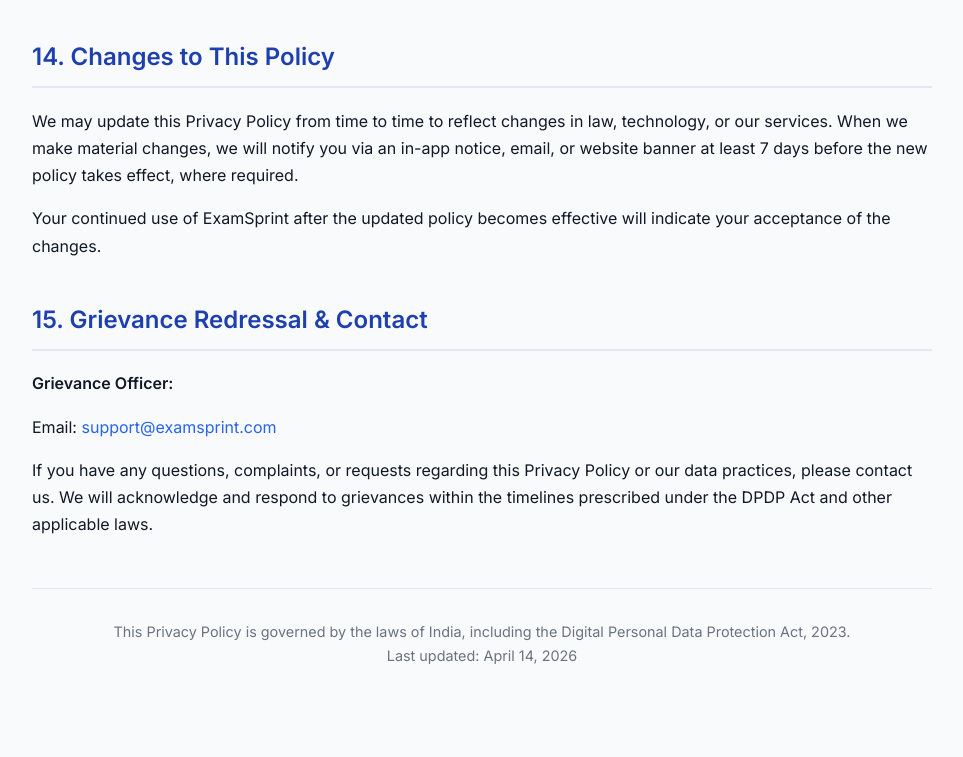
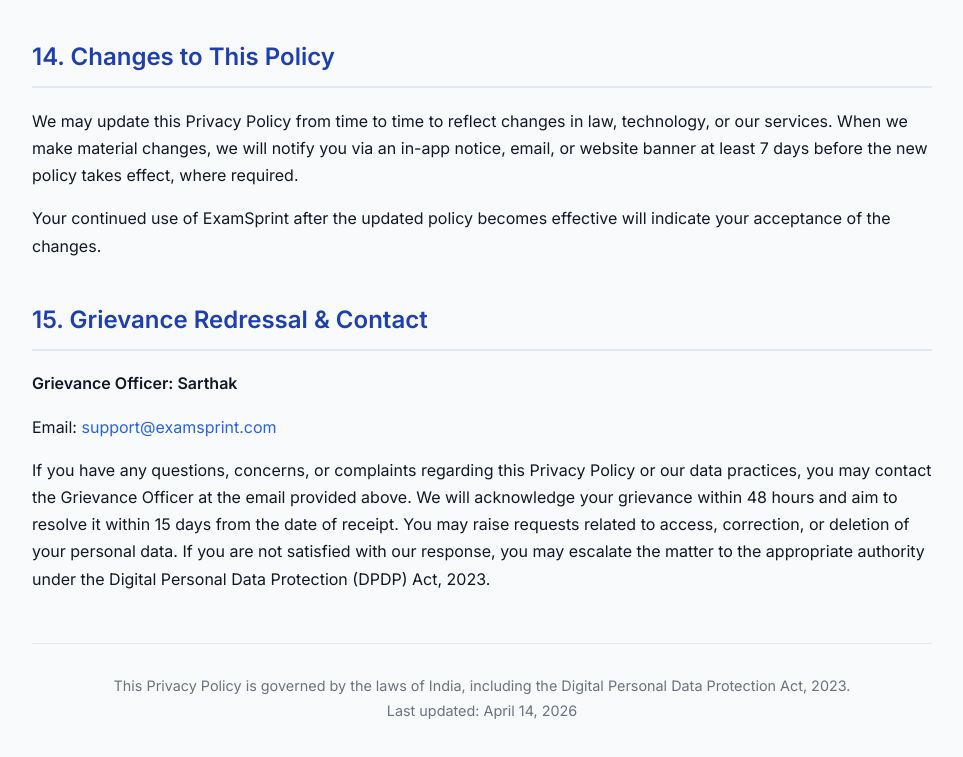
Before and after one commit to GameTechWorld/Exam-Sprinter-policy, a plain HTML site: page index.html in a window 1280 px wide. Shown: the part 6237-6994 px from the top of the page, without its empty margins (158-1121 px from the left). Drawn offline with Linux system fonts and the light colour scheme.

Commit message:
Update index.html

```diff
--- a/index.html
+++ b/index.html
@@ -384,13 +384,18 @@
     </p>
 
     <h2>15. Grievance Redressal & Contact</h2>
-    <p><strong>Grievance Officer:</strong></p>
+    <p><strong>Grievance Officer: Sarthak</strong></p>
     <p>
         Email: <a href="mailto:support@examsprint.com">support@examsprint.com</a><br>
     </p>
     <p>
-        If you have any questions, complaints, or requests regarding this Privacy Policy or our data practices, please contact us.
-        We will acknowledge and respond to grievances within the timelines prescribed under the DPDP Act and other applicable laws.
+        If you have any questions, concerns, or complaints regarding this Privacy Policy or our data practices, you may contact the Grievance Officer at the email provided above.
+
+We will acknowledge your grievance within 48 hours and aim to resolve it within 15 days from the date of receipt.
+
+You may raise requests related to access, correction, or deletion of your personal data.
+
+If you are not satisfied with our response, you may escalate the matter to the appropriate authority under the Digital Personal Data Protection (DPDP) Act, 2023.
     </p>
 
     <div class="footer">
```
